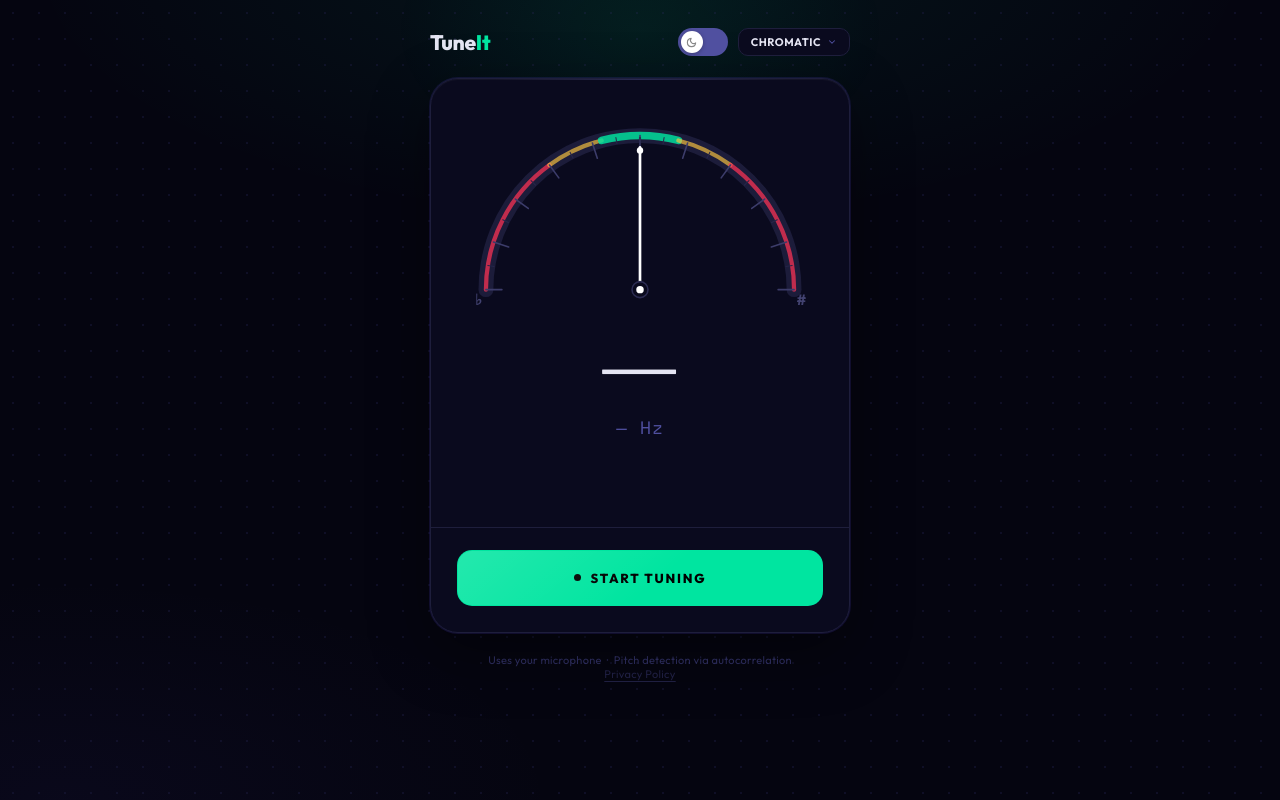
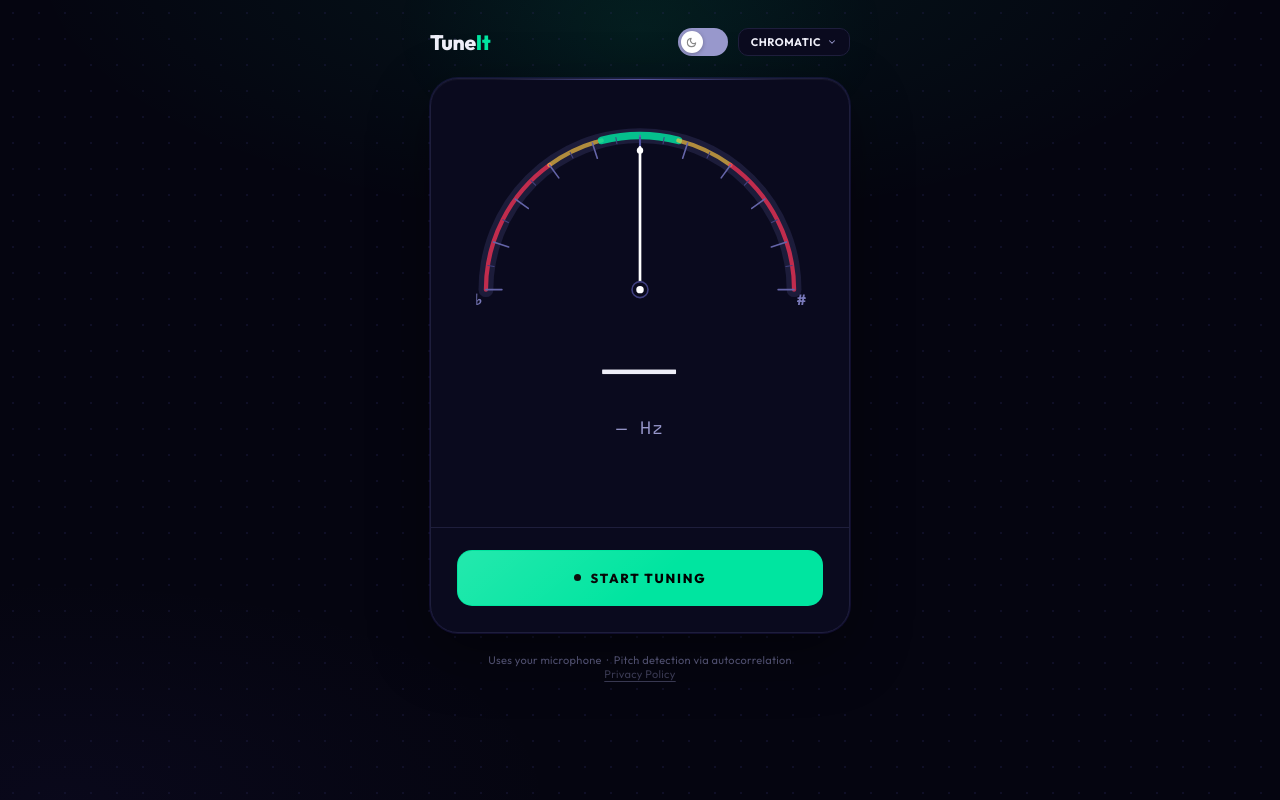
Before and after one commit to yunsc117/tuneit, a plain HTML site: page index.html in a window 1280 px wide. Drawn offline with nearby package versions, Linux system fonts and the light colour scheme.

Commit message:
style: 다크 테마 텍스트 가독성 개선
--muted #5050a0 → #9898cc, --dim #2a2a50 → #5858a0
틱 마크·미터 레이블도 함께 밝게 조정

Co-Authored-By: Claude Sonnet 4.6 <noreply@anthropic.com>

```diff
--- a/index.html
+++ b/index.html
@@ -20,20 +20,20 @@
   --card:        #0a0a1e;
   --surface:     #10102a;
   --border:      #1e1e3c;
-  --dim:         #2a2a50;
-  --text:        #e4e4f2;
-  --muted:       #5050a0;
+  --dim:         #5858a0;
+  --text:        #eeeef8;
+  --muted:       #9898cc;
   --in-tune:     #00e5a0;
   --close:       #ffc840;
   --out-tune:    #ff3355;
   --dot-color:   #1a1a3c;
   --arc-track:   #1c1c3a;
-  --tick-major:  #3c3c6a;
-  --tick-minor:  #26264a;
-  --center-mark: #2c2c52;
-  --meter-label: #424270;
+  --tick-major:  #6464a8;
+  --tick-minor:  #424280;
+  --center-mark: #5050a0;
+  --meter-label: #7878b8;
   --pivot-bg:    #0a0a1e;
-  --pivot-ring:  #2c2c52;
+  --pivot-ring:  #404080;
   --needle-def:  #ffffff;
 }
 
```
